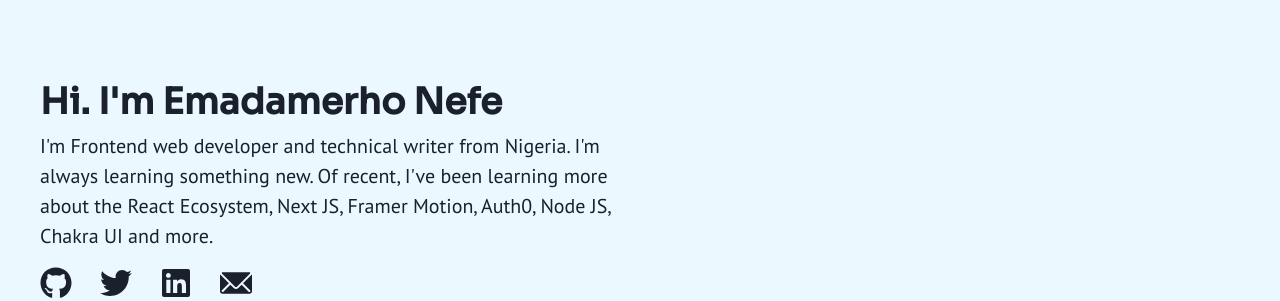
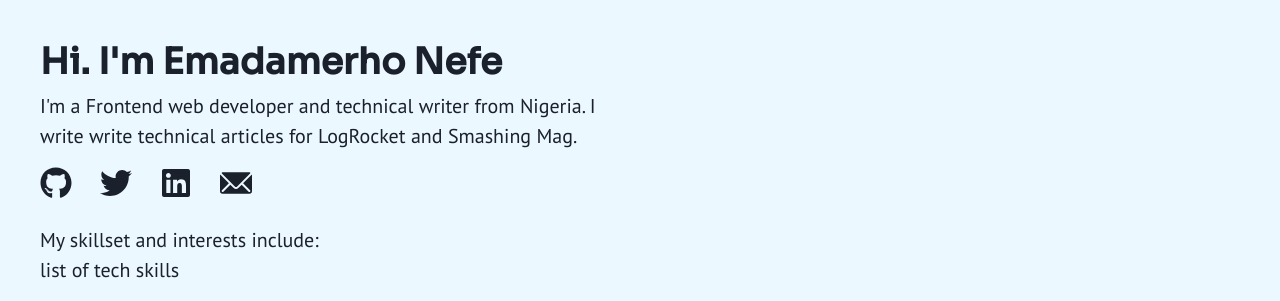
Before and after one commit to nefejames/my-portfolio-v3, a Next.js app: page / in a window 1280 px wide. Shown: the top 301 px of the page. Built offline with nearby package versions, Linux system fonts and the light colour scheme.

Commit message:
removed other writings section

```diff
--- a/components/CustomLink.js
+++ b/components/CustomLink.js
@@ -1,5 +1,5 @@
 import Link from "next/link";
-
+import { Link as ChakraLink } from "@chakra-ui/react";
 export default function CustomLink({ children, url }) {
   return (
     <Link href={url}>
--- a/layout/Wrapper.js
+++ b/layout/Wrapper.js
@@ -2,7 +2,7 @@ import { Box } from "@chakra-ui/react";
 
 export default function Wrapper({ children }) {
   return (
-    <Box p={[5, 10]} py={{ md: "80px" }}>
+    <Box p={[5, 10]} py={10}>
       {children}
     </Box>
   );
--- a/sections/About.js
+++ b/sections/About.js
@@ -9,10 +9,17 @@ export default function About() {
       <Stack spacing="5">
         <Box>
           <Text fontSize={["lg", "xl"]}>
-            I'm Frontend web developer and technical writer from Nigeria. I'm
-            always learning something new. Of recent, I've been learning more
-            about the React Ecosystem, Next JS, Framer Motion, Auth0, Node JS,
-            Chakra UI and more.
+            I'm a Frontend web developer and technical writer from Nigeria. I
+            write write technical articles for{" "}
+            <CustomLink url="https://blog.logrocket.com/author/nefejames/">
+              LogRocket
+            </CustomLink>
+            {""} and
+            <CustomLink url="https://www.smashingmagazine.com/author/nefe-emadamerho-atori/">
+              {" "}
+              {""}
+              Smashing Mag.
+            </CustomLink>
           </Text>
 
           <Stack spacing={["5", "7"]} direction="row" mt={[2, 4]}>
--- a/sections/Blog.js
+++ b/sections/Blog.js
@@ -12,7 +12,7 @@ export default function Blog() {
         <BlogCard />
       </Grid>
 
-      <Box mt={10}>
+      {/* <Box mt={10}>
         <Heading as="h3" fontSize={["lg", "xl"]} mb={2}>
           My other writings
         </Heading>
@@ -39,7 +39,7 @@ export default function Blog() {
             </CustomLink>
           </ListItem>
         </List>
-      </Box>
+      </Box> */}
     </SectionContainer>
   );
 }
```
